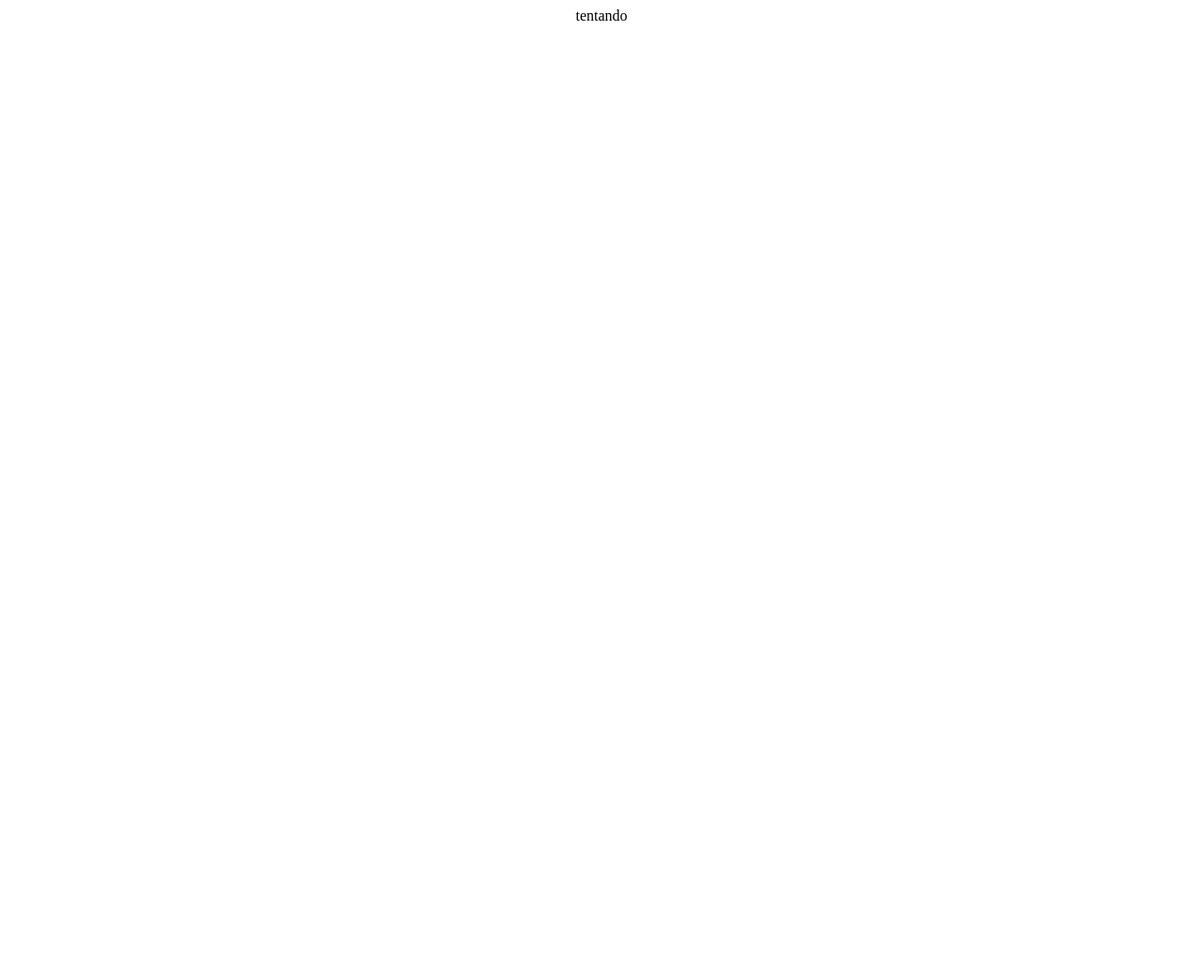
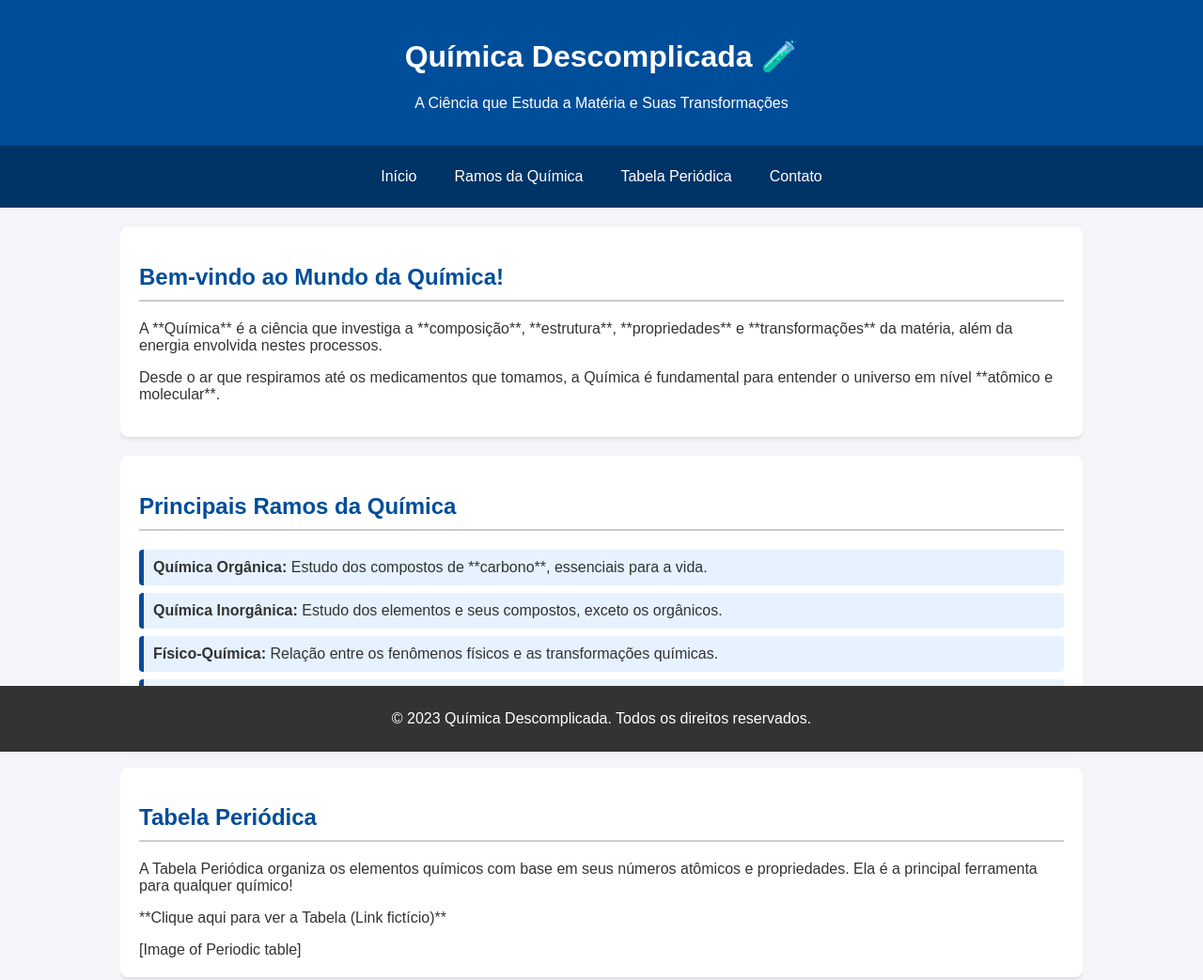
Before and after one commit to Fogo-Henri-CEAP/Site-CEAP, a plain HTML site: page index.html in a window 1280 px wide. Shown: the top 1043 px of the page at 94% size. Before the commit the page ends 800 px from the top, so only its background shows below. Drawn offline with Linux system fonts and the light colour scheme.

Commit message:
Add files via upload

```diff
--- a/index.html
+++ b/index.html
@@ -1,13 +1,139 @@
 <!DOCTYPE html>
-<html lang="pt-br">
+<html lang="pt-BR">
 <head>
     <meta charset="UTF-8">
     <meta name="viewport" content="width=device-width, initial-scale=1.0">
-    <title>SITE Henri</title>
+    <title>Química(site de Henri) 🧪</title>
+    <style>
+        body {
+            font-family: Arial, sans-serif;
+            margin: 0;
+            padding: 0;
+            background-color: #f4f4f9;
+            color: #333;
+        }
+        header {
+            background-color: #004d99; /* Azul escuro */
+            color: white;
+            padding: 20px 0;
+            text-align: center;
+        }
+        nav {
+            display: flex;
+            justify-content: center;
+            background-color: #003366; /* Azul mais escuro */
+            padding: 10px 0;
+        }
+        nav a {
+            color: white;
+            padding: 14px 20px;
+            text-decoration: none;
+            text-align: center;
+        }
+        nav a:hover {
+            background-color: #0073e6; /* Azul claro no hover */
+        }
+        .container {
+            width: 80%;
+            margin: auto;
+            overflow: hidden;
+            padding: 20px 0;
+        }
+        .section {
+            background: white;
+            padding: 20px;
+            margin-bottom: 20px;
+            border-radius: 8px;
+            box-shadow: 0 2px 4px rgba(0,0,0,0.1);
+        }
+        h2 {
+            color: #004d99;
+            border-bottom: 2px solid #ccc;
+            padding-bottom: 10px;
+        }
+        ul.ramos {
+            list-style: none;
+            padding: 0;
+        }
+        ul.ramos li {
+            background: #e6f2ff; /* Fundo levemente azul */
+            margin: 8px 0;
+            padding: 10px;
+            border-left: 5px solid #004d99;
+            border-radius: 4px;
+        }
+        footer {
+            background-color: #333;
+            color: white;
+            text-align: center;
+            padding: 10px 0;
+            position: fixed;
+            bottom: 0;
+            width: 100%;
+        }
+    </style>
 </head>
 <body>
-    <center>
-        tentando
-    </center>
+
+    <header>
+        <h1>Química Descomplicada 🧪</h1>
+        <p>A Ciência que Estuda a Matéria e Suas Transformações</p>
+    </header>
+
+    <nav>
+        <a href="#introducao">Início</a>
+        <a href="#ramos">Ramos da Química</a>
+        <a href="#tabela">Tabela Periódica</a>
+        <a href="#contato">Contato</a>
+    </nav>
+
+    <div class="container">
+
+        <section id="introducao" class="section">
+            <h2>Bem-vindo ao Mundo da Química!</h2>
+            <p>A **Química** é a ciência que investiga a **composição**, **estrutura**, **propriedades** e **transformações** da matéria, além da energia envolvida nestes processos.</p>
+            <p>Desde o ar que respiramos até os medicamentos que tomamos, a Química é fundamental para entender o universo em nível **atômico e molecular**.</p>
+
+        </section>
+
+        <section id="ramos" class="section">
+            <h2>Principais Ramos da Química</h2>
+            <ul class="ramos">
+                <li>
+                    <strong>Química Orgânica:</strong> Estudo dos compostos de **carbono**, essenciais para a vida.
+                </li>
+                <li>
+                    <strong>Química Inorgânica:</strong> Estudo dos elementos e seus compostos, exceto os orgânicos.
+                </li>
+                <li>
+                    <strong>Físico-Química:</strong> Relação entre os fenômenos físicos e as transformações químicas.
+                </li>
+                <li>
+                    <strong>Química Analítica:</strong> Métodos para identificar e quantificar componentes de uma substância.
+                </li>
+            </ul>
+        </section>
+
+        <section id="tabela" class="section">
+            <h2>Tabela Periódica</h2>
+            <p>A Tabela Periódica organiza os elementos químicos com base em seus números atômicos e propriedades. Ela é a principal ferramenta para qualquer químico!</p>
+            <p>**Clique aqui para ver a Tabela (Link fictício)**</p>
+
+
+[Image of Periodic table]
+
+        </section>
+
+        <section id="contato" class="section">
+            <h2>Contato</h2>
+            <p>Dúvidas? Entre em contato conosco pelo e-mail: <a href="mailto:contato@quimicadescomplicada.com">contato@quimicadescomplicada.com</a></p>
+        </section>
+
+    </div>
+
+    <footer>
+        <p>&copy; 2023 Química Descomplicada. Todos os direitos reservados.</p>
+    </footer>
+
 </body>
 </html>
```
